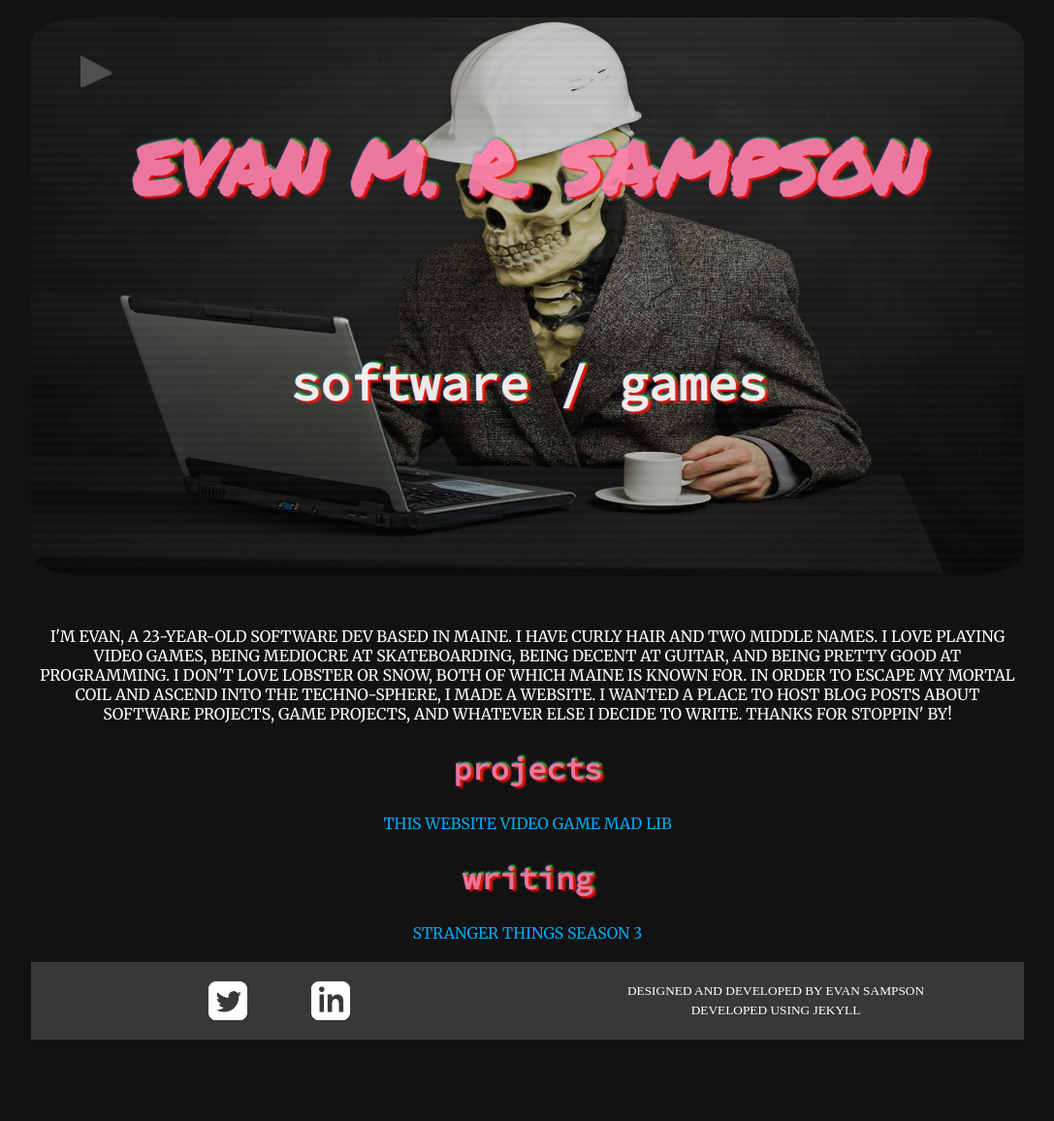
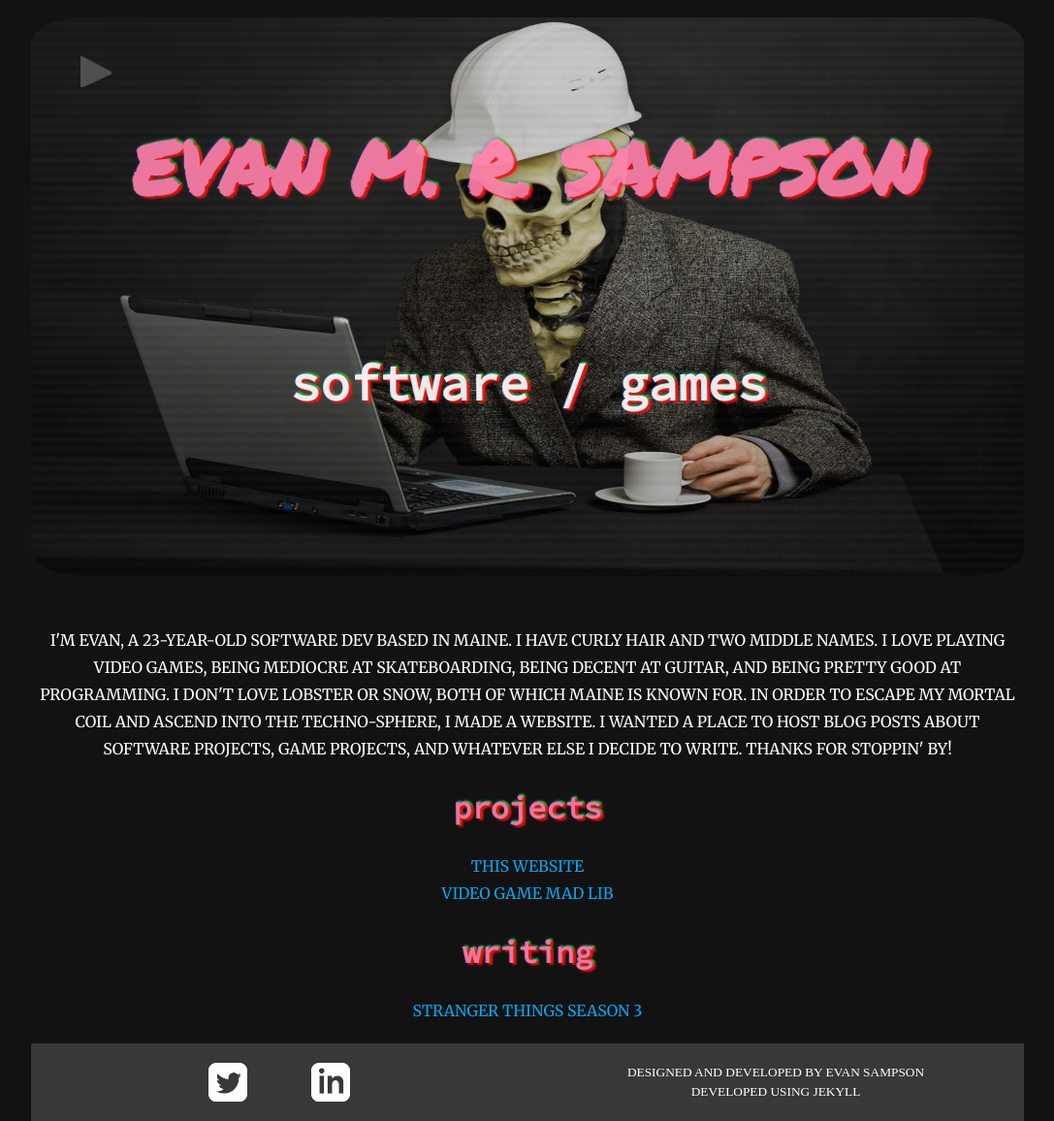
Before and after one commit to evanmrsampson/website, a Jekyll site: the page built from index.md, in a window 1280 px wide. Shown: the whole page at 97% size, without its empty margins (96-1183 px from the left). Built offline with Jekyll 4.4.1, drawn with Linux system fonts in a browser that asks for light colours; before the commit the page ends 1072 px from its top, so only the background shows below that.

Commit message:
Increase lineheight to improve readability Add line break between posts on homepage

```diff
--- a/index.md
+++ b/index.md
@@ -14,6 +14,7 @@ layout: homepage
             <a href="{{ post.url }}">
                 {{ post.title }}
             </a>
+            <br/>
         {% endfor %}
     <h2 class="chromatic">Writing</h2>
         {% for post in site.writing %}
--- a/style.css
+++ b/style.css
@@ -17,10 +17,10 @@ body {
 a {
 	color: #03a9f4;
 	text-decoration: none;
-	font-family: 'Merriweather', serif;
 }
 
-p {
+a, p {
+	line-height: 1.75;
 	font-family: 'Merriweather', serif;
 }
 
```
